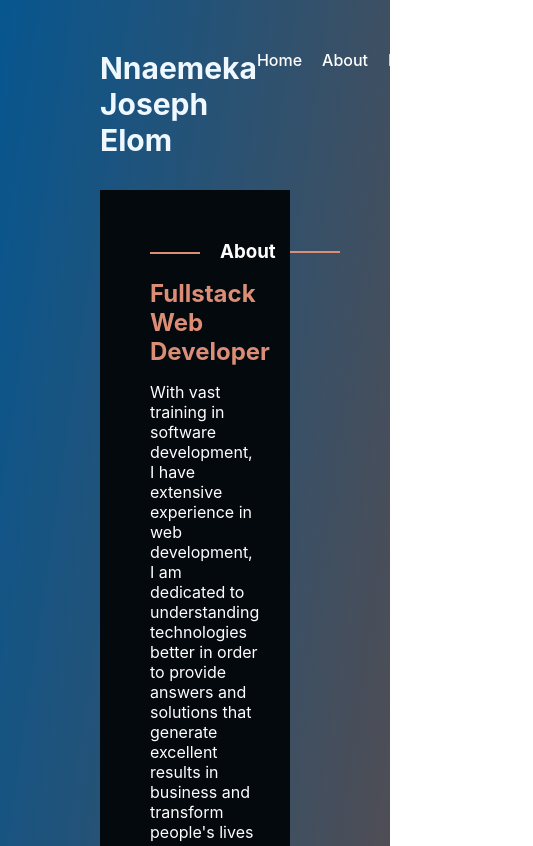
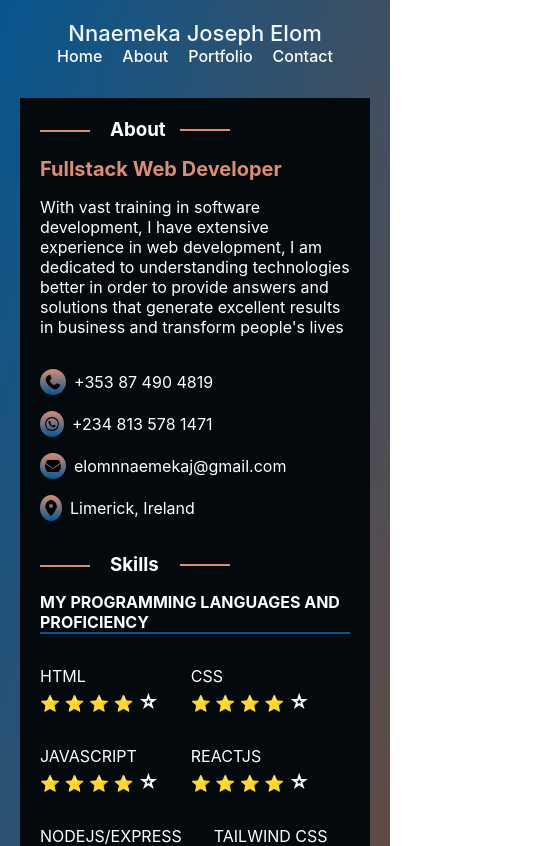
Before and after one commit to nnaemeka-11/myportfolio, a React (Vite) app: page /about in a window 390 px wide. Shown: the top 846 px of the page, 533 px wide, since content can reach past the window. Built offline with nearby package versions, Linux system fonts and the light colour scheme.

Commit message:
about page

```diff
--- a/src/components/nav/NavBar.module.css
+++ b/src/components/nav/NavBar.module.css
@@ -18,9 +18,22 @@ a{
 .NavContainer{
     display: flex;
     justify-content: space-between;
+    align-items: center;
 }
 .Name{
     color: aliceblue;
     font-size: 30px;
     font-weight: 700;
 }
+@media screen and (max-width: 700px) {
+    .NavContainer{
+        flex-direction: column;
+    }
+}
+@media screen and (max-width: 400px) {
+    .Name{
+        color: aliceblue;
+        font-size: 22px;
+        font-weight: 500;
+    }
+}
--- a/src/pages/About/About.module.css
+++ b/src/pages/About/About.module.css
@@ -111,3 +111,32 @@
     margin-top: -12px;
     margin-left: 90px;
   }
+  @media screen and (max-width: 850px) {
+    .Container{
+      padding: 20px;
+  }
+  }
+  @media screen and (max-width: 700px) {
+    .MainContainer > aside:first-child{
+      width: 100%;
+  }
+ .Description2{
+    font-size: 16px;
+  }
+  }
+  @media screen and (max-width: 436px) {
+    .Stack{
+    font-size: 20px;
+  }
+  }
+  @media screen and (max-width: 400px) {
+    .MainContainer{
+      padding: 20px
+  }
+  }
+
+  @media screen and (max-width: 330px) {
+    .Container, .MainContainer{
+      padding: 5px;
+  }
+}
--- a/src/pages/About/About.tsx
+++ b/src/pages/About/About.tsx
@@ -4,8 +4,6 @@ import location from '../../assets/location.svg'
 import email from '../../assets/email.svg'
 import whatsapp from '../../assets/whatsapp.svg'
 import phone from '../../assets/phone.svg'
-// import rated from '../../assets/rated.svg'
-// import unrated from '../../assets/unrated.svg'
 
 function About() {
   return (
```
